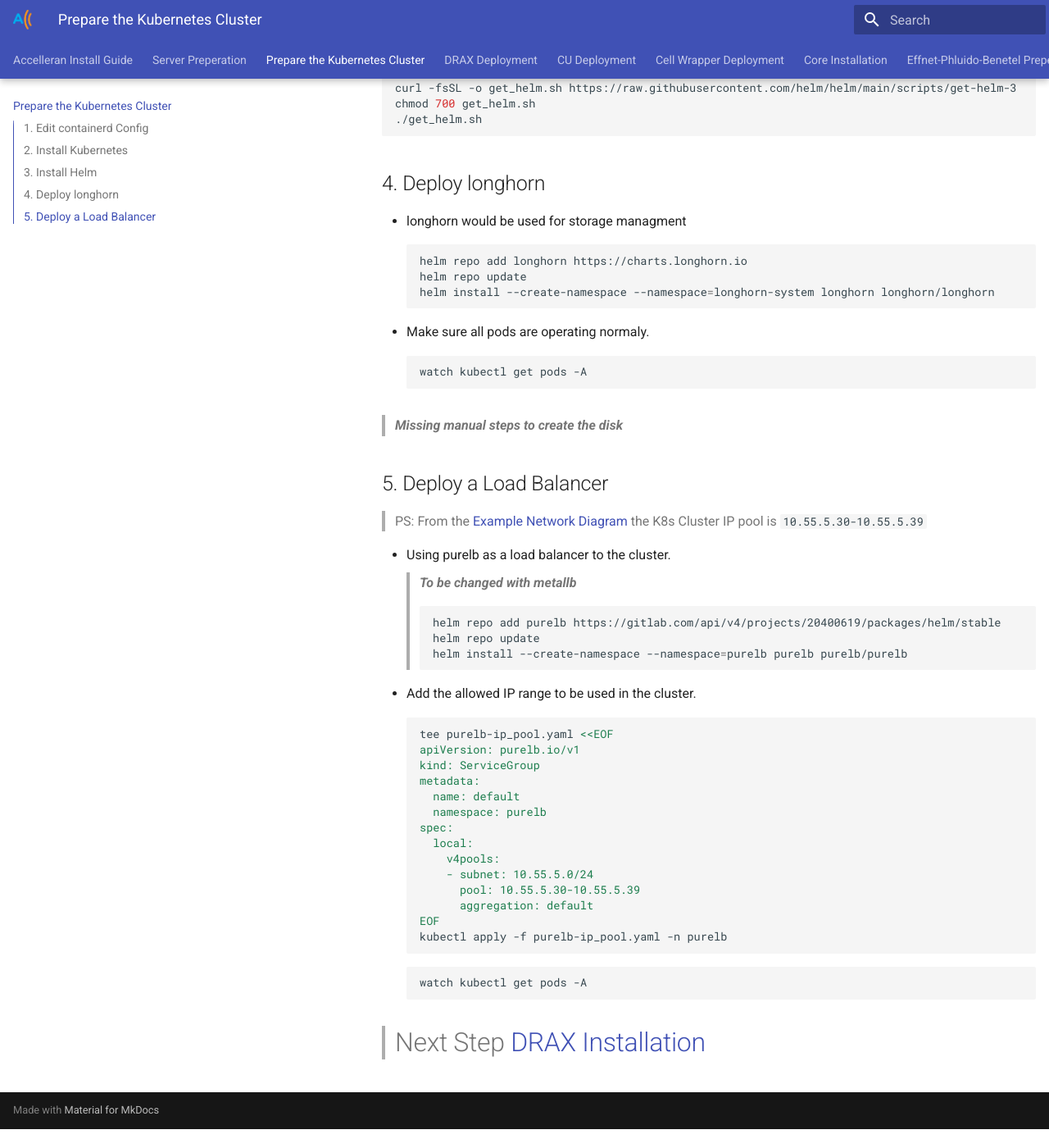
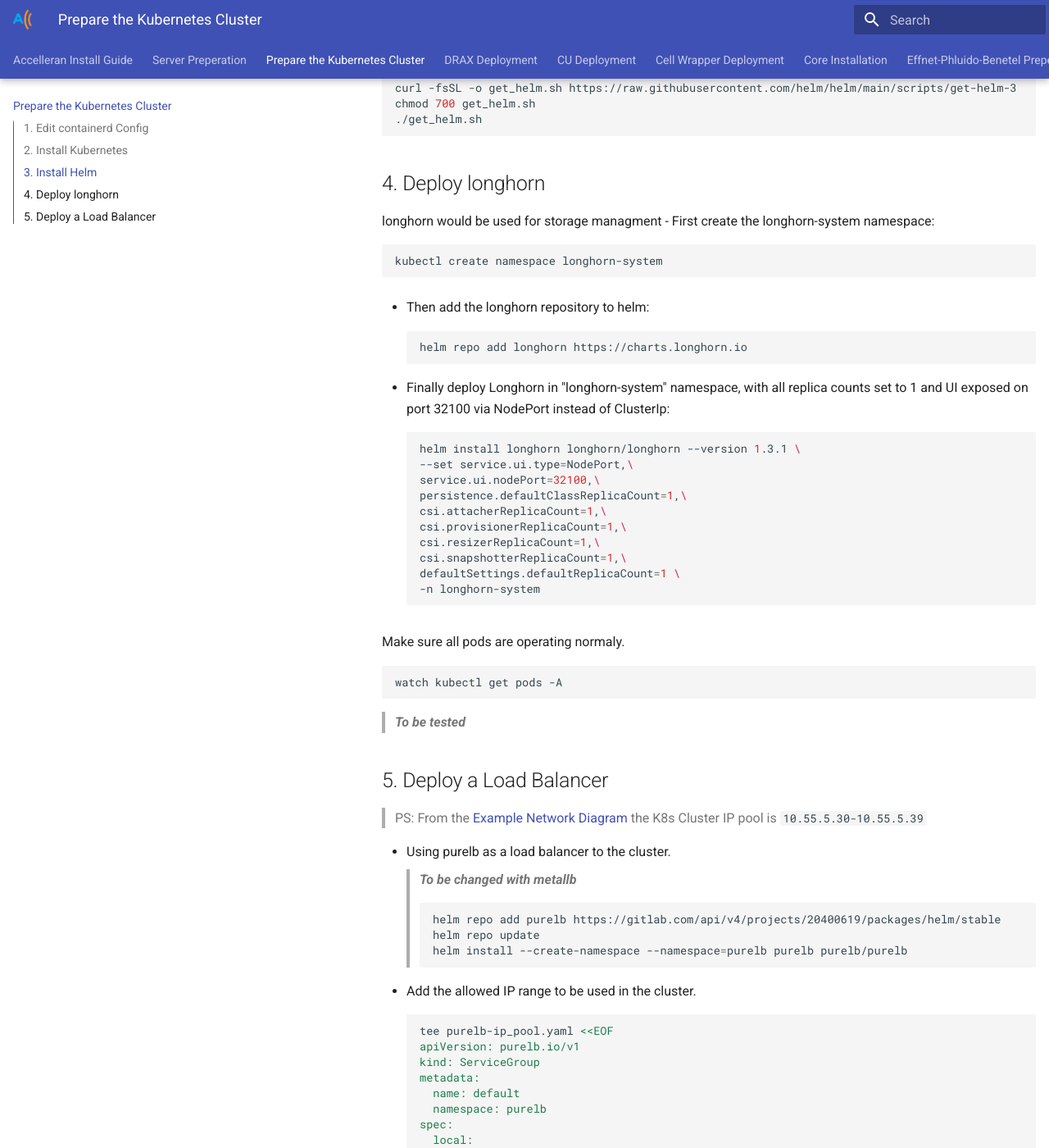
Before and after one commit to accelleran/drax-docs, an MkDocs documentation site: the page built from docs/kubernetes_ng-install/index.md, in a window 1280 px wide and 1400 px high, scrolled down 1334 px. Shown: the whole window at 82% size. Built offline with MkDocs 1.6.1 and Material for MkDocs 9.7.7, drawn with Linux system fonts in a browser that asks for light colours; the version menu is left out; before the commit the page ends 2711 px from its top, so only the background shows below that.

Commit message:
manual install for 2023.3.0-rc

````diff
--- a/docs/kubernetes_ng-install/index.md
+++ b/docs/kubernetes_ng-install/index.md
@@ -62,18 +62,37 @@ chmod 700 get_helm.sh
 
 ## 4. Deploy longhorn
 
-- longhorn would be used for storage managment
-```bash
+longhorn would be used for storage managment
+- First create the longhorn-system namespace:
+``` bash
+kubectl create namespace longhorn-system
+```
+
+- Then add the longhorn repository to helm:
+``` bash
 helm repo add longhorn https://charts.longhorn.io
-helm repo update
-helm install --create-namespace --namespace=longhorn-system longhorn longhorn/longhorn
 ```
-- Make sure all pods are operating normaly.
+
+- Finally deploy Longhorn in "longhorn-system" namespace, with all replica counts set to 1 and UI exposed on port 32100 via NodePort instead of ClusterIp:
+``` bash
+helm install longhorn longhorn/longhorn --version 1.3.1 \
+--set service.ui.type=NodePort,\
+service.ui.nodePort=32100,\
+persistence.defaultClassReplicaCount=1,\
+csi.attacherReplicaCount=1,\
+csi.provisionerReplicaCount=1,\
+csi.resizerReplicaCount=1,\
+csi.snapshotterReplicaCount=1,\
+defaultSettings.defaultReplicaCount=1 \
+-n longhorn-system
+```
+
+Make sure all pods are operating normaly.
 ```bash
 watch kubectl get pods -A
 ```
 
-> ***Missing manual steps to create the disk***
+> ***To be tested***
 
 ## 5. Deploy a Load Balancer
 > PS: From the [Example Network Diagram](/drax-docs/) the K8s Cluster IP pool is `10.55.5.30-10.55.5.39`
--- a/mkdocs.yml
+++ b/mkdocs.yml
@@ -1,4 +1,4 @@
-site_name: Accelleran 5G O-RAN System Installation Guide [2023.3.0]
+site_name: Accelleran 5G O-RAN System Installation Guide [2023.3.0-rc]
 
 site_url: https://accelleran.github.io/drax-docs/
 theme:
````
Also changed, not shown: docs/todo-done.txt (deleted, +0 -24 lines).
